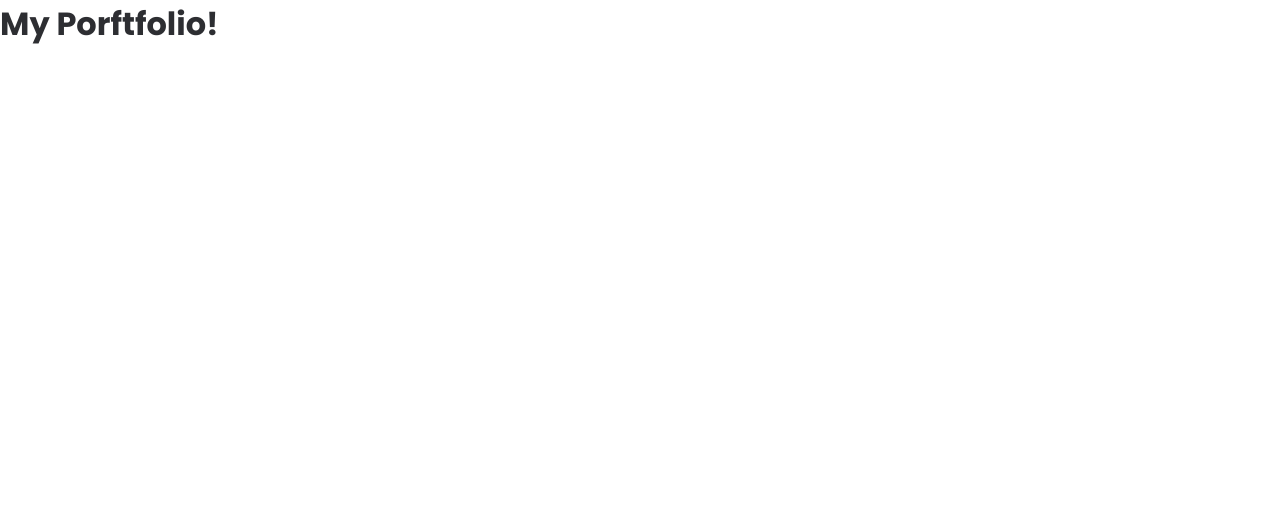
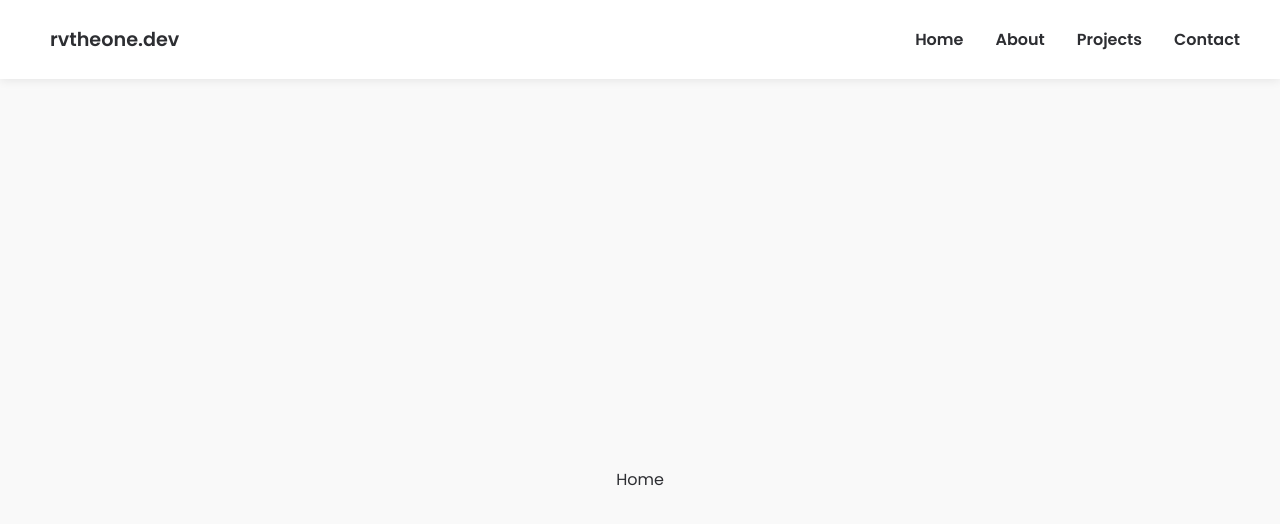
Before and after one commit to rvmelo/my-portfolio, a React (Vite) app: page / in a window 1280 px wide. Shown: the top 524 px of the page. Built offline with nearby package versions, Linux system fonts and the light colour scheme; the HTML template or start-up script is replaced by a standard one.

Commit message:
feat: add header

```diff
--- a/index.html
+++ b/index.html
@@ -8,7 +8,7 @@
 
     <meta name="viewport" content="width=device-width, initial-scale=1.0" />
 
-    <link href="https://fonts.googleapis.com/css2?family=Poppins:wght@400;700&display=swap" rel="stylesheet">
+    <link href="https://fonts.googleapis.com/css2?family=Poppins:wght@400;600;700&display=swap" rel="stylesheet">
 
     <title>RVTheOne</title>
   </head>
--- a/src/App.tsx
+++ b/src/App.tsx
@@ -1,12 +1,13 @@
 import { ThemeProvider } from 'styled-components'
 import { GlobalStyle } from './styles/global'
 import { lightTheme } from './styles/themes/light'
+import { Home } from './pages/home'
 
 function App() {
   return (
     <ThemeProvider theme={lightTheme}>
       <GlobalStyle />
-      <h1>My Porftfolio!</h1>
+      <Home />
     </ThemeProvider>
   )
 }
--- /dev/null
+++ b/src/components/header/index.tsx
@@ -0,0 +1,20 @@
+import React from 'react'
+import { HeaderContainer, NavigationWrapper } from './styles'
+
+export const Header: React.FC = () => {
+  return (
+    <HeaderContainer>
+      <span>rvtheone.dev</span>
+      <NavigationWrapper>
+        <nav>
+          <ul>
+            <li>Home</li>
+            <li>About</li>
+            <li>Projects</li>
+            <li>Contact</li>
+          </ul>
+        </nav>
+      </NavigationWrapper>
+    </HeaderContainer>
+  )
+}
--- /dev/null
+++ b/src/components/header/styles.ts
@@ -0,0 +1,44 @@
+import styled from 'styled-components'
+
+export const HeaderContainer = styled.section`
+  display: flex;
+  flex-direction: row;
+  align-items: center;
+  justify-content: space-between;
+  width: 100%;
+  padding: 25px 40px 25px 50px;
+
+  box-shadow: 0 1px 10px rgba(0, 0, 0, 0.09);
+  position: relative;
+
+  span {
+    font-size: 1.2rem;
+    font-weight: 600;
+    cursor: pointer;
+  }
+
+  span:hover {
+    color: ${({ theme }) => theme.colors.primary};
+    transition: color 0.23s;
+  }
+`
+
+export const NavigationWrapper = styled.div`
+  nav ul {
+    list-style: none;
+    display: flex;
+    flex-direction: row;
+    align-items: center;
+    gap: 2rem;
+  }
+
+  nav ul li {
+    font-weight: 600;
+    cursor: pointer;
+  }
+
+  nav ul li:hover {
+    color: ${({ theme }) => theme.colors.primary};
+    transition: color 0.23s;
+  }
+`
--- /dev/null
+++ b/src/components/layout/index.tsx
@@ -0,0 +1,15 @@
+import React from 'react'
+import { Header } from '../header'
+
+interface LayoutProps {
+  children: React.ReactNode
+}
+
+export const Layout: React.FC<LayoutProps> = ({ children }) => {
+  return (
+    <>
+      <Header />
+      {children}
+    </>
+  )
+}
--- /dev/null
+++ b/src/pages/home/index.tsx
@@ -0,0 +1,13 @@
+import React from 'react'
+import { Layout } from '../../components/layout'
+import { HomeContainer } from './styles'
+
+export const Home: React.FC = () => {
+  return (
+    <Layout>
+      <HomeContainer>
+        <span>Home</span>
+      </HomeContainer>
+    </Layout>
+  )
+}
--- /dev/null
+++ b/src/pages/home/styles.ts
@@ -0,0 +1,10 @@
+import styled from 'styled-components'
+
+export const HomeContainer = styled.div`
+  display: flex;
+  width: 100%;
+  height: 100vh;
+  align-items: center;
+  justify-content: center;
+  background: ${({ theme }) => theme.colors.background2};
+`
--- a/src/styles/themes/light.ts
+++ b/src/styles/themes/light.ts
@@ -11,6 +11,6 @@ export const lightTheme = {
     // rem unit
     xl: 5.5,
     lg: 2.5,
-    m: 1.7,
+    m: 1,
   },
 }
```
